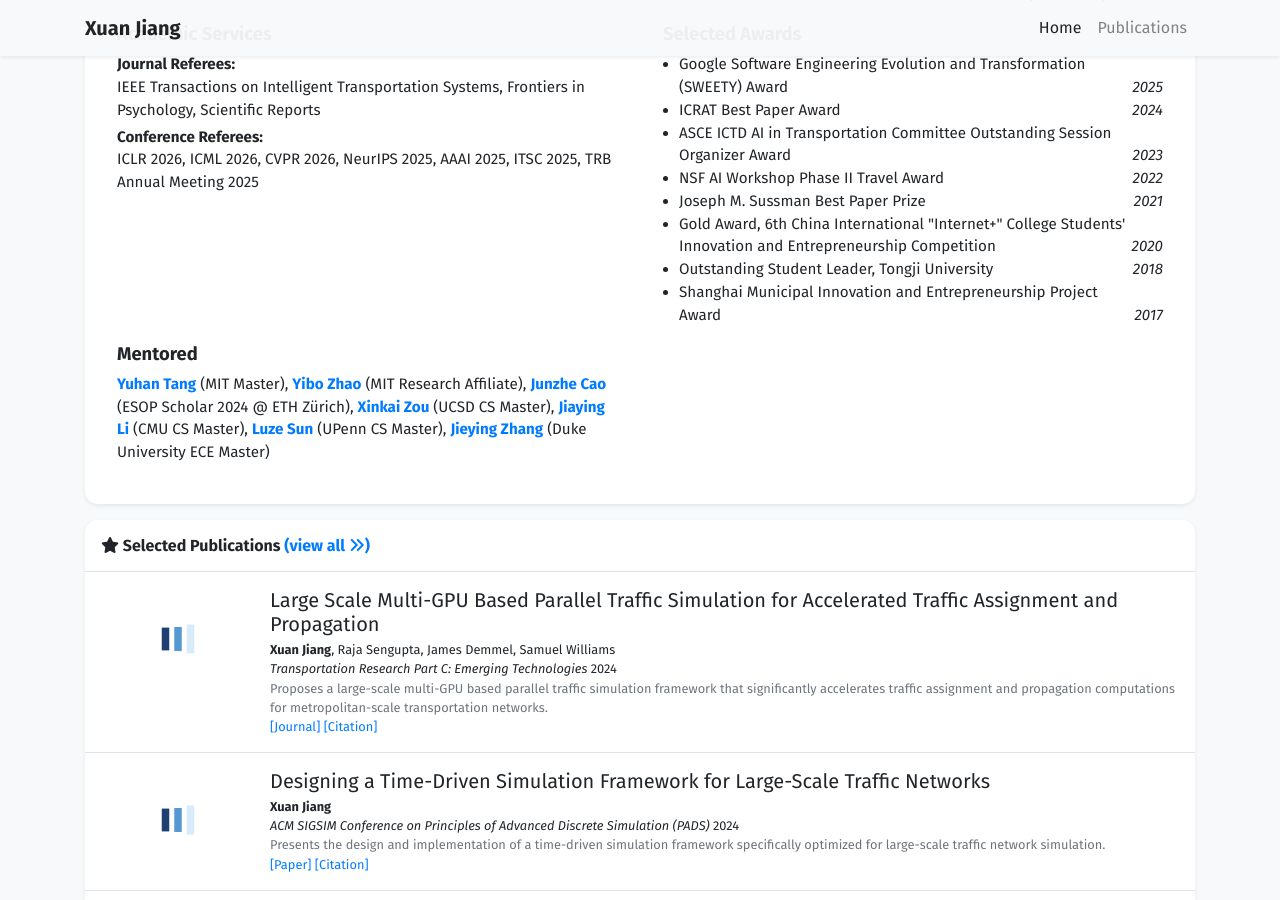
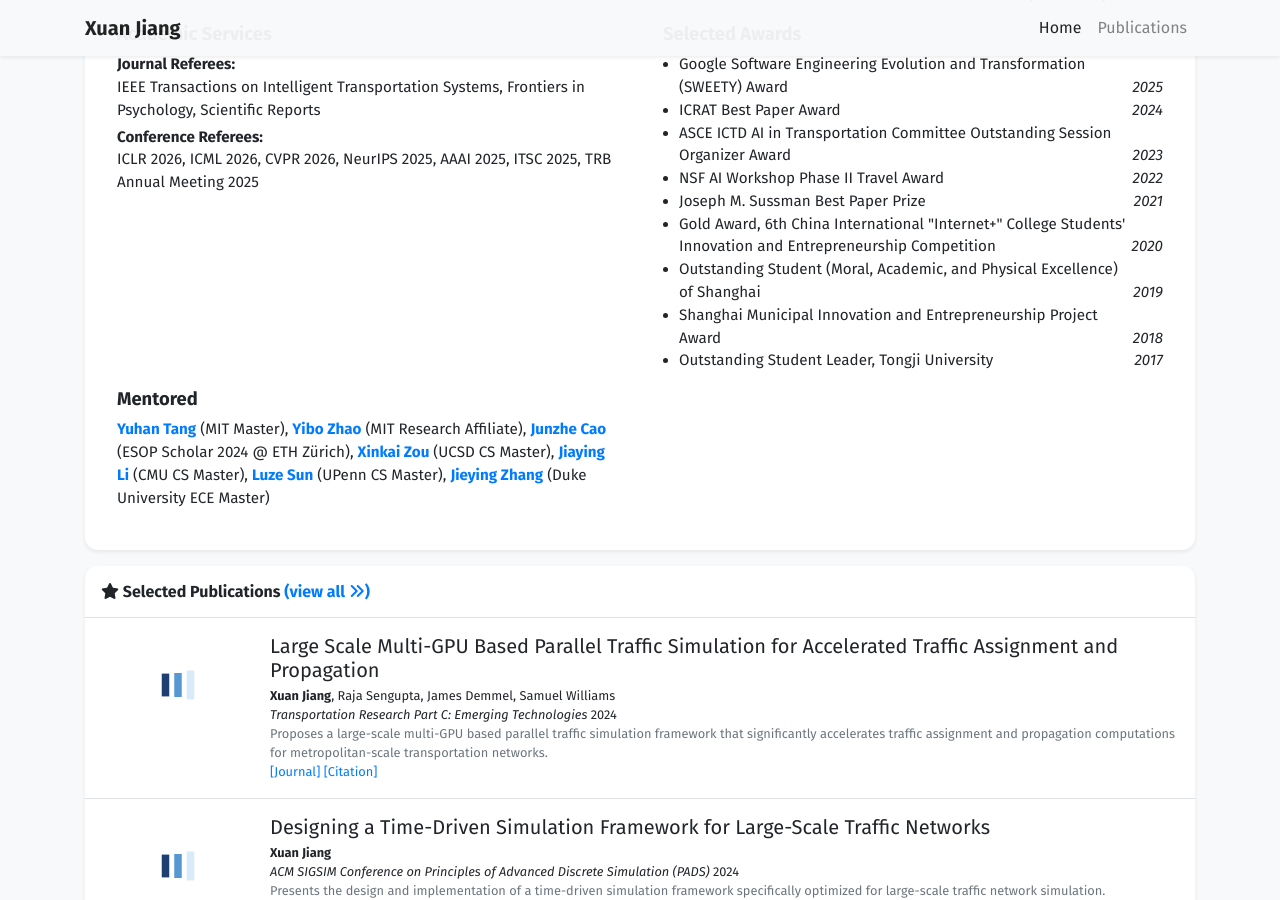
Before and after one commit to Xuan-1998/Xuan-1998.github.io, a Jekyll site: the page built from index.html, in a window 1280 px wide and 900 px high, scrolled down 803 px. Built offline with Jekyll 4.4.1, drawn with Linux system fonts in a browser that asks for light colours; nearby versions of some CDN libraries; a style sheet for code colours, icons or effects is not loaded.

Commit message:
time correction of selected awards

```diff
--- a/_data/profile.yml
+++ b/_data/profile.yml
@@ -71,9 +71,11 @@ awards:
     date: 2021
   - name: Gold Award, 6th China International "Internet+" College Students' Innovation and Entrepreneurship Competition
     date: 2020
+  - name: Outstanding Student (Moral, Academic, and Physical Excellence) of Shanghai
+    date: 2019
+  - name: Shanghai Municipal Innovation and Entrepreneurship Project Award
+    date: 2018
   - name: Outstanding Student Leader, Tongji University
-    date: 2018
-  - name: Shanghai Municipal Innovation and Entrepreneurship Project Award
     date: 2017
 
 academic_services:
```
Also changed, not shown: 1 other file.
